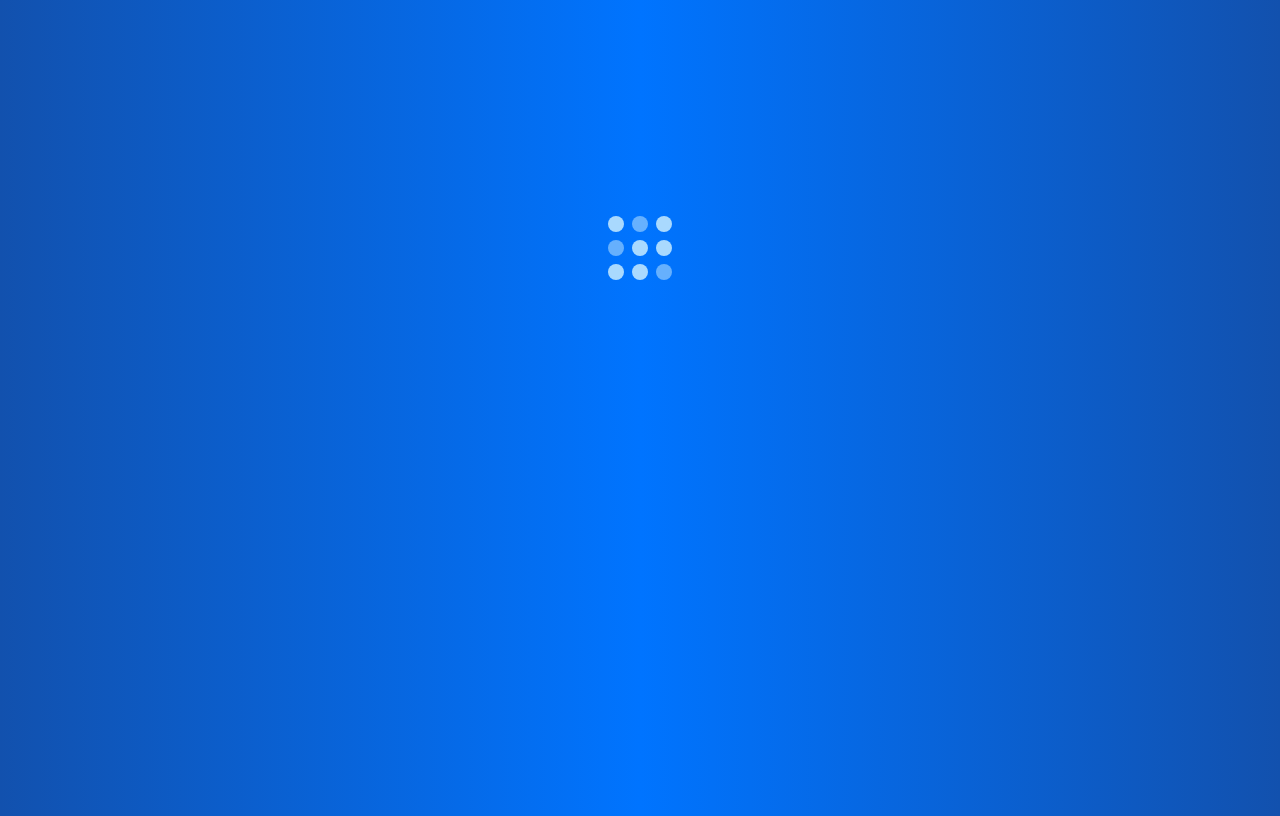
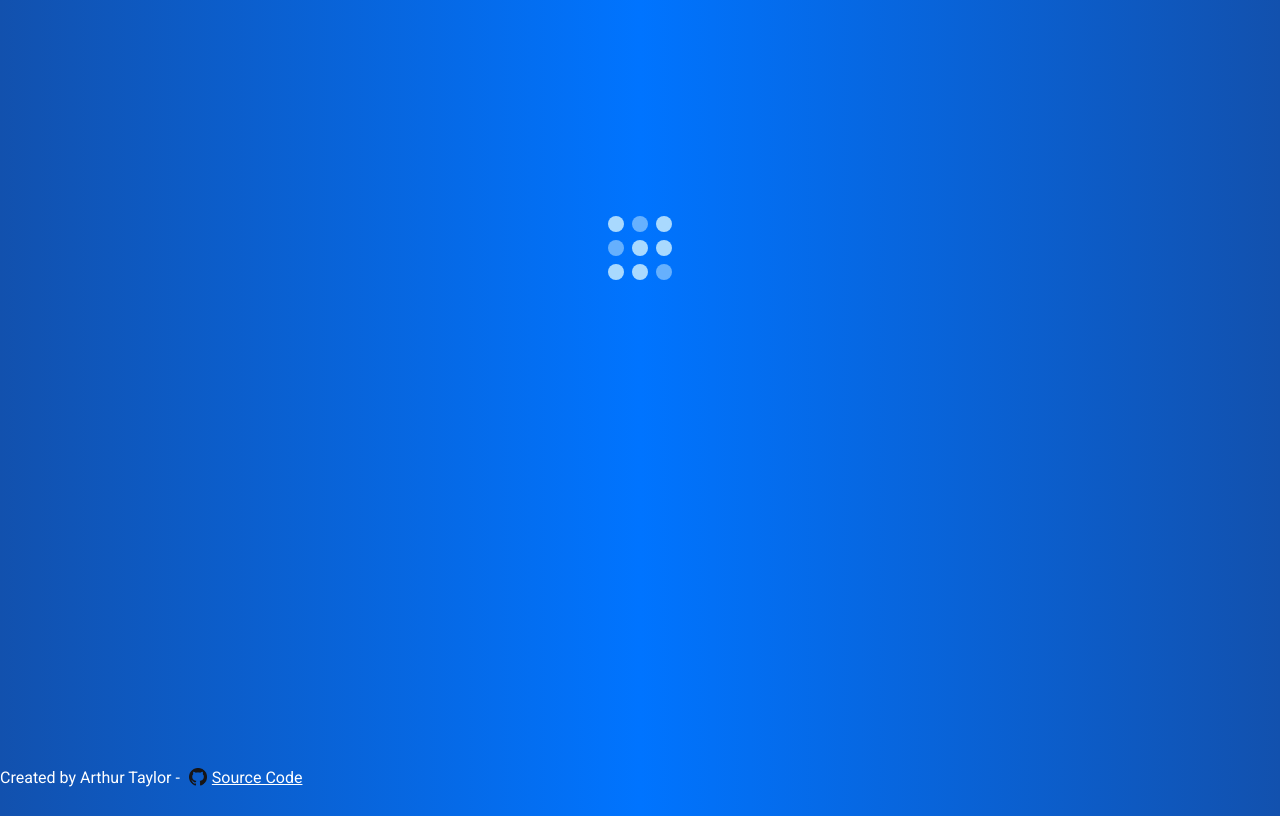
Before and after one commit to codders/dyad-finder, a website: page public/index.html in a window 1280 px wide. Drawn offline with nearby package versions, Linux system fonts and the light colour scheme; no server answers.

Commit message:
Updated intro Added github logo

```diff
--- a/public/index.html
+++ b/public/index.html
@@ -28,6 +28,14 @@
       color: white;
       font-size: 2.5rem;
       font-weight: 500;
+    }
+
+    a {
+      color: white;
+    }
+
+    a:visited {
+      color: white;
     }
 
     #select-group {
@@ -307,6 +315,23 @@
       background-color: green;
     }
 
+    #footer {
+      position: absolute;
+      bottom: 0;
+      width: 100%;
+      height: 24px;
+      color: #fff;
+      font-size: 1rem;
+      font-weight: 400;
+      line-height: 24px;
+      margin: 10px;
+    }
+
+    #footer img {
+      height: 18px;
+      margin: -3px 5px;
+    }
+
   </style>
 </head>
 <body onload="start()">
@@ -387,7 +412,7 @@
   <div id="select-group" style="display: none" class="screen">
     <div class="headline">
       <h1>Dyad Finder</h1>
-      <p>Dyad Finder helps you find matched pairs of people from a larger group. To start, simply type in a group name below and hit 'GO', and you will be prompted to list the larger group's members.</p>
+      <p>Dyad Finder helps you find matched pairs of people from a larger group, by inviting group members to share their partner preferences and calculating the <a href="https://en.wikipedia.org/wiki/Stable_roommates_problem" target="_blank">best possible matches</a>. To get started, simply type in a name for your group below and hit 'GO'.</p>
     </div>
     <div class="start">
       <div class="start-input-container">
@@ -491,6 +516,10 @@
     <div class="headline">
       <h1 class="prompt">Error - please try again</h1>
     </div>
+  </div>
+
+  <div id="footer" class="footer">
+    Created by Arthur Taylor - <a href="https://github.com/codders/dyad-finder"><img src="/GitHub-Mark-32px.png" height="24px"/>Source Code</a>
   </div>
 </body>
 <script>
```
Also changed, not shown: public/GitHub-Mark-32px.png (added).
